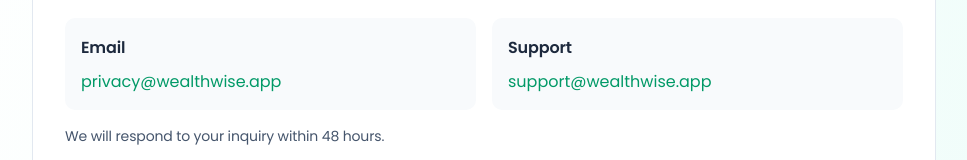
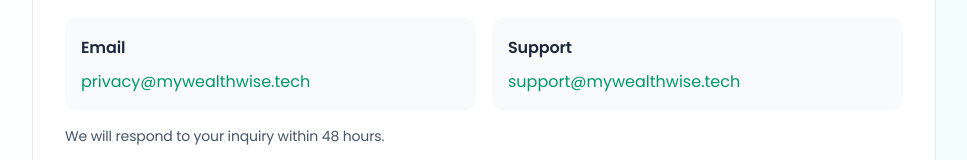
Before and after one commit to CyberRaas/WealthWise, a Next.js app: page /privacy-policy in a window 1280 px wide. Shown: the part 3334-3494 px from the top of the page, without its empty margins (312-1279 px from the left). Built offline with nearby package versions, Linux system fonts and the light colour scheme; no server answers.

Commit message:
fix: added privacy and support email..

```diff
--- a/app/privacy-policy/page.js
+++ b/app/privacy-policy/page.js
@@ -333,15 +333,15 @@
                                     <div className="grid sm:grid-cols-2 gap-4">
                                         <div className="p-4 bg-slate-50 rounded-lg">
                                             <p className="font-semibold text-slate-800 mb-2">Email</p>
-                                            <a href="mailto:privacy@wealthwise.app" className="text-emerald-600 hover:underline">
-                                                privacy@wealthwise.app
+                                            <a href="mailto:privacy@mywealthwise.tech" className="text-emerald-600 hover:underline">
+                                                privacy@mywealthwise.tech
                                             </a>
                                         </div>
 
                                         <div className="p-4 bg-slate-50 rounded-lg">
                                             <p className="font-semibold text-slate-800 mb-2">Support</p>
-                                            <a href="mailto:support@wealthwise.app" className="text-emerald-600 hover:underline">
-                                                support@wealthwise.app
+                                            <a href="mailto:support@mywealthwise.tech" className="text-emerald-600 hover:underline">
+                                                support@mywealthwise.tech
                                             </a>
                                         </div>
                                     </div>
```
